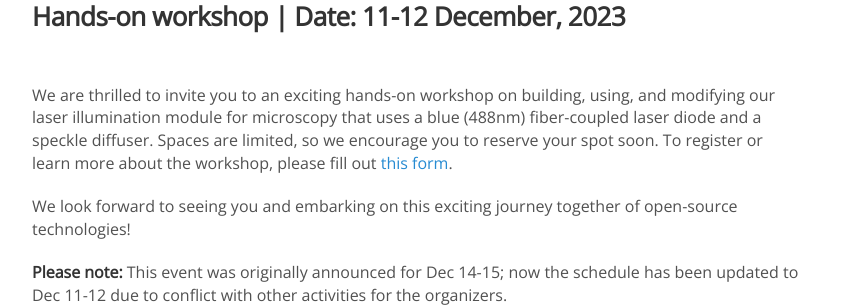
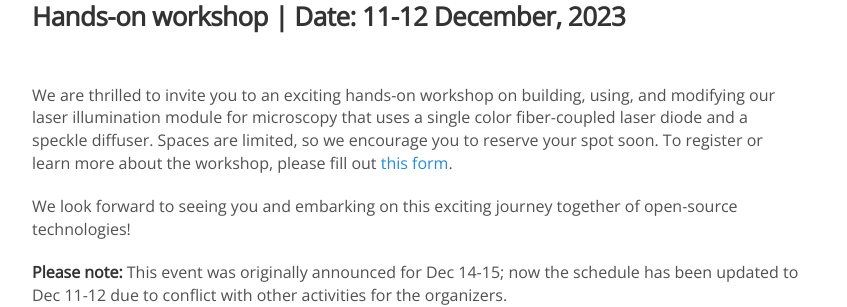
Before and after one commit to LIBREhub/LIBREhub.github.io, a Jekyll site: the page built from _posts/2023-07-30-laserillum-ws.md, in a window 1280 px wide and 900 px high. Shown: the part 141-448 px from the top of the window, without its empty margins (223-1070 px from the left). Built offline with Jekyll 4.4.1, drawn with Linux system fonts in a browser that asks for light colours; nearby versions of some CDN libraries.

Commit message:
Update 2023-07-30-laserillum-ws.md

```diff
--- a/_posts/2023-07-30-laserillum-ws.md
+++ b/_posts/2023-07-30-laserillum-ws.md
@@ -11,7 +11,7 @@ header-img: images/workshops/LLIM_2023_afiche.png
 
 <br>
 
-We are thrilled to invite you to an exciting hands-on workshop on building, using, and modifying our laser illumination module for microscopy that uses a blue (488nm) fiber-coupled laser diode and a speckle diffuser. Spaces are limited, so we encourage you to reserve your spot soon. To register or learn more about the workshop, please fill out [this form](https://forms.gle/p1hhrFmtSUmxEyZE7).
+We are thrilled to invite you to an exciting hands-on workshop on building, using, and modifying our laser illumination module for microscopy that uses a single color fiber-coupled laser diode and a speckle diffuser. Spaces are limited, so we encourage you to reserve your spot soon. To register or learn more about the workshop, please fill out [this form](https://forms.gle/p1hhrFmtSUmxEyZE7).
 
 We look forward to seeing you and embarking on this exciting journey together of open-source technologies!
 
```
